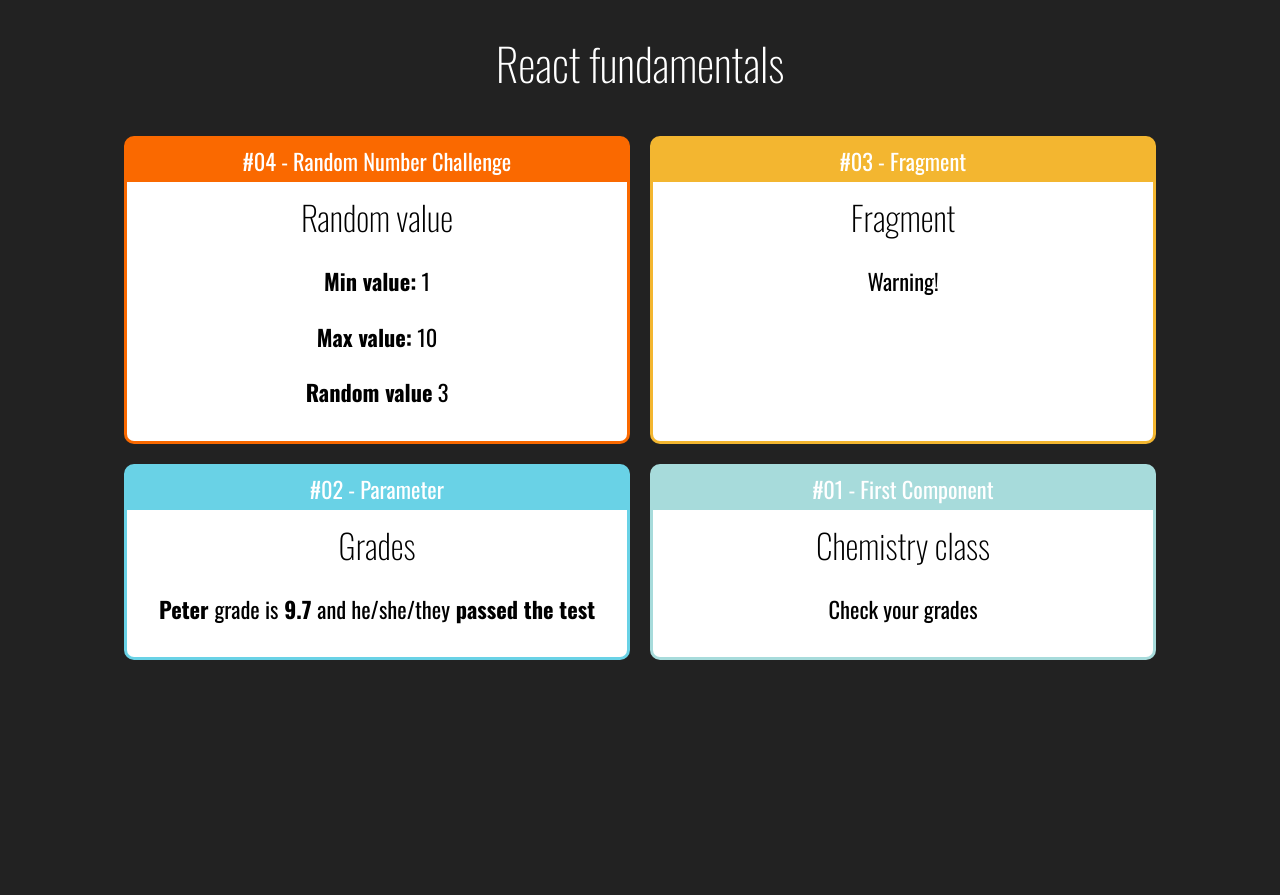
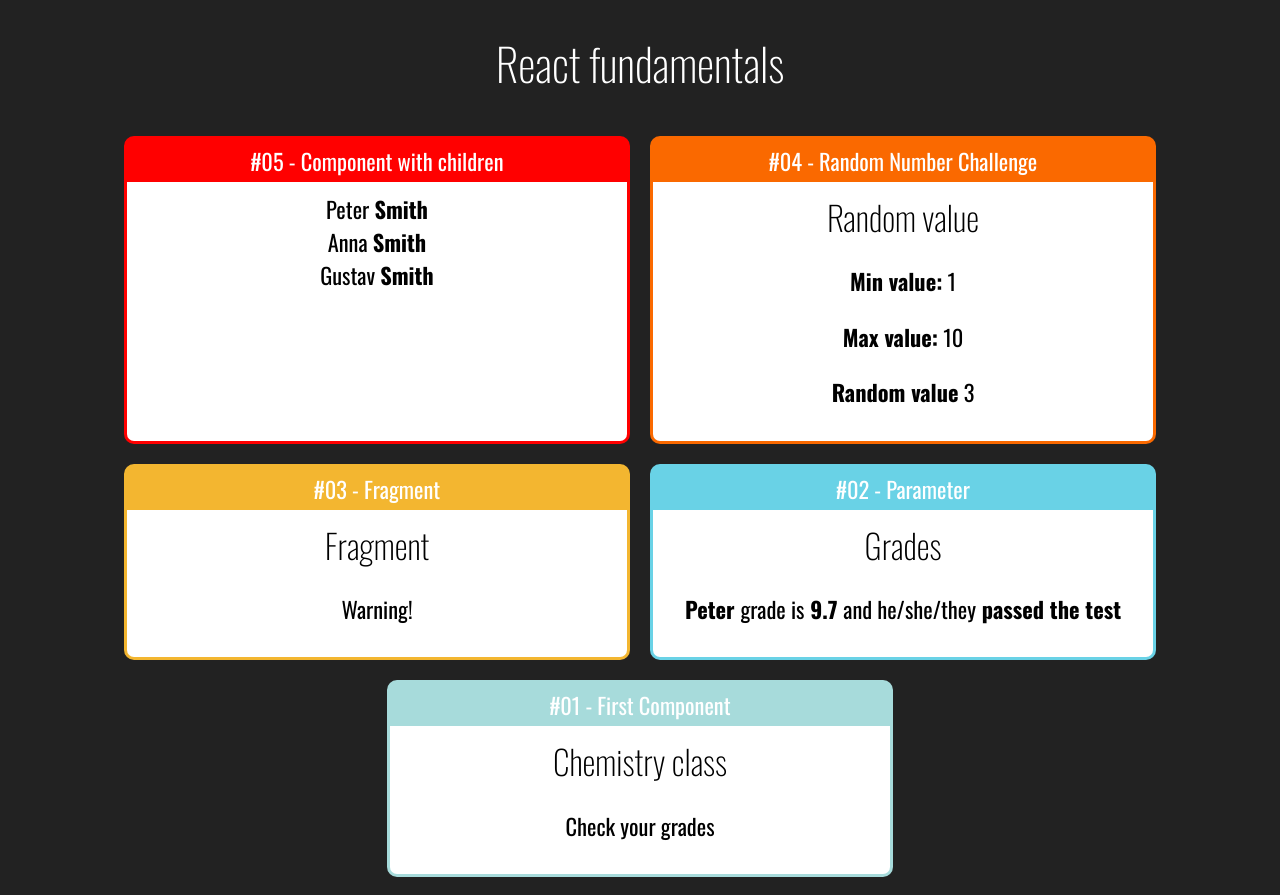
Before and after one commit to victorduarte317/fundamentos_react, a React (Create React App) app: page / in a window 1280 px wide. Before the commit the page ends 800 px from the top, so only its background shows below. Built offline with nearby package versions, Linux system fonts and the light colour scheme.

Commit message:
Attributing property values using different ways

```diff
--- a/src/App.jsx
+++ b/src/App.jsx
@@ -6,6 +6,7 @@
 import Fragment from './components/basics/Fragment'
 import Random from './components/basics/Random'
 import Card from './layout/Card'
+import Family from './components/basics/Family'
 
 
 export default _ =>
@@ -13,6 +14,11 @@
         <h1> React fundamentals </h1>
 
         <div className='Flexbox'>
+
+            <Card title='#05 - Component with children' color="#F00">
+                <Family surname='Smith'/>
+            </Card>
+
             <Card title='#04 - Random Number Challenge' color="#FA6900">
                 <Random min={1} max={10}/>
             </Card>
--- /dev/null
+++ b/src/components/basics/Family.jsx
@@ -0,0 +1,12 @@
+import React from 'react'
+import FamilyMember from './FamilyMember'
+
+export default props => {
+    return(
+        <div>
+            <FamilyMember name="Peter " surname={props.surname}/> {/* This will take the surname property of "props" and apply*/}
+            <FamilyMember name="Anna " {...props}/> {/* Spread takes all of "props" properties and apply'em*/}
+            <FamilyMember name="Gustav " surname="Smith"/> {/* This is a static surname attribution*/}
+        </div>
+    )
+}
--- /dev/null
+++ b/src/components/basics/FamilyMember.jsx
@@ -0,0 +1,8 @@
+import React from 'react'
+import Family from './Family'
+
+export default props => {
+    return(
+        <div>{props.name}<strong>{props.surname}</strong></div>
+    )
+}
```
